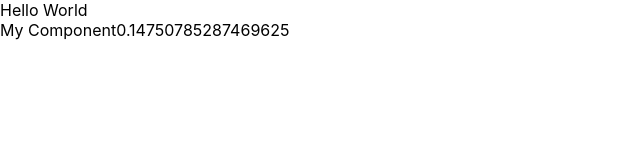
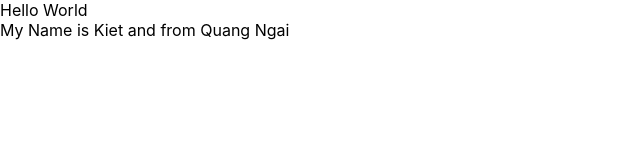
Before and after one commit to kietgudy/test-react, a React (Create React App) app: page / in a window 1280 px wide. Shown: the top 160 px of the page, without its empty margins (0-640 px from the left). Built offline with nearby package versions, Linux system fonts and the light colour scheme.

Commit message:
video 17

```diff
--- a/src/App.js
+++ b/src/App.js
@@ -3,27 +3,36 @@
 import { useDispatch, useSelector } from "react-redux";
 import { increaseCounter, decreaseCounter } from "./redux/action/counterAction";
 import MyComponent from "./components/MyComponent";
-const App = () => {
-  const count = useSelector((state) => state.counter.count);
-  const dispatch = useDispatch();
+import React from "react";
 
+class App extends React.Component {
+  render() {
     return (
       <div>
         Hello World
         <MyComponent></MyComponent>
       </div>
-    // <div className="App">
-    //   <header className="App-header">
-    //     <img src={logo} className="App-logo" alt="logo" />
-    //     <p>
-    //       Edit <code>src/App.js</code> and save to reload.
-    //     </p>
-    //     <div>Count = {count}</div>
-    //     <button onClick={() => dispatch(increaseCounter())}>Increase</button>
-    //     <button onClick={() => dispatch(decreaseCounter())}>Decrease</button>
-    //   </header>
-    // </div>
     );
-};
+  }
+}
+
+// const App = () => {
+//   const count = useSelector((state) => state.counter.count);
+//   const dispatch = useDispatch();
+
+//   return (
+//     <div className="App">
+//       <header className="App-header">
+//         <img src={logo} className="App-logo" alt="logo" />
+//         <p>
+//           Edit <code>src/App.js</code> and save to reload.
+//         </p>
+//         <div>Count = {count}</div>
+//         <button onClick={() => dispatch(increaseCounter())}>Increase</button>
+//         <button onClick={() => dispatch(decreaseCounter())}>Decrease</button>
+//       </header>
+//     </div>
+//   );
+// };
 
 export default App;
--- a/src/components/MyComponent.js
+++ b/src/components/MyComponent.js
@@ -1,11 +1,15 @@
 import React from "react";
 class MyComponent extends React.Component {
+  state = {
+    name: "Kiet",
+    address: "Quang Ngai",
+    age: 23,
+  };
   //JSX
   render() {
     return (
       <div>
-        My Component
-        {Math.random()}
+        My Name is {this.state.name} and from {this.state.address}
       </div>
     );
   }
```
Lines whose indentation alone changed are shown as unchanged.
